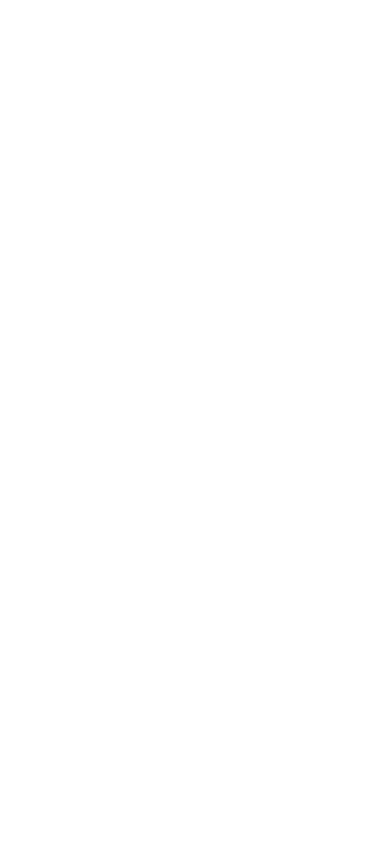
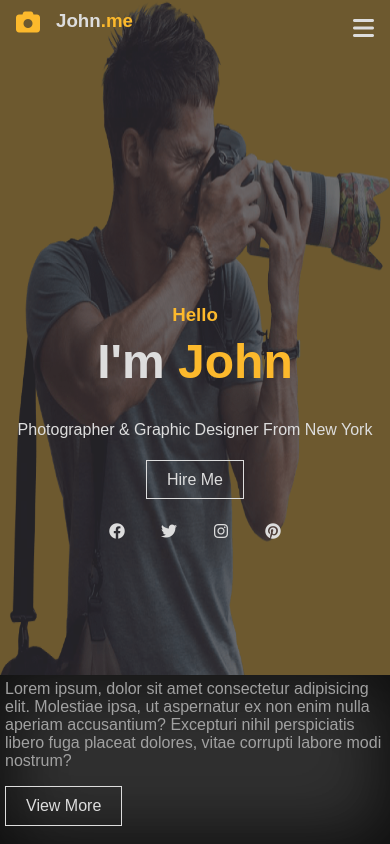
Before and after one commit to OmarMoMostafa/photographer-portfolio, a website: page dist/index.html in a window 390 px wide. Drawn offline with Linux system fonts and the light colour scheme.

Commit message:
home responsive

```diff
--- /dev/null
+++ b/SCSS/helpers/_common-styles.scss
@@ -0,0 +1,31 @@
+* {
+    margin: 0;
+    padding: 0;
+    box-sizing: border-box;
+    font-family: sans-serif, Tahoma, Geneva, Verdana;
+}
+
+a {
+    color: $white;
+    text-decoration: none;
+
+    &:hover {
+        background-color: $secondary-color;
+        color: $primary;
+        border: 0;
+    }
+
+    &.active {
+        background-color: $secondary-color;
+        color: $primary;
+    }
+}
+
+a.btn {
+    border: 1px solid $white;
+    padding: 10px 20px;
+}
+
+ul {
+    list-style: none;
+}
--- a/SCSS/helpers/_variables.scss
+++ b/SCSS/helpers/_variables.scss
@@ -0,0 +1,5 @@
+$primary-dark: #282828;
+$primary: #313131;
+$secondary-color: #fcb92c;
+$white: #dddddd;
+$grey: #a1a1a1;
--- /dev/null
+++ b/SCSS/pages/_home.scss
@@ -0,0 +1,187 @@
+.page-wrapper {
+    display: flex;
+    height: 100vh;
+
+    .bars-btn {
+        display: none;
+        z-index: 5;
+        position: absolute;
+        right: 1rem;
+        top: 1rem;
+        font-size: 1.5rem;
+        cursor: pointer;
+    }
+
+    @media (max-width: 767px) {
+        .bars-btn {
+            display: block;
+            color: $white;
+        }
+    }
+
+}
+
+// Showcase styles
+.showcase {
+    background-color: $primary-dark;
+    color: $white;
+    width: 30%;
+    height: 100%;
+    display: flex;
+    flex-direction: column;
+    padding: 1rem;
+    justify-content: space-between;
+
+    .logo {
+        display: flex;
+        i {
+            color: $secondary-color;
+            margin-right: 1rem;
+            font-size: 1.5rem;
+        }
+        h3 {
+            span {
+                color: $secondary-color;
+            }
+        }
+    }
+
+    .brief {
+        align-self: center;
+        h3 {
+            margin-bottom: .5rem;
+            color: $secondary-color;
+        }
+        h1 {
+            margin-bottom: 2rem;
+            font-size: 3rem;
+            span {
+                color: $secondary-color;
+            }
+        }
+        p {
+            width: 70%;
+            margin-bottom: 2rem;
+        }
+    }
+
+    .social-links {
+        display: flex;
+        justify-content: center;
+        a {
+            margin: 0 1rem;
+            width: 20px;
+            height: 20px;
+            border-radius: 6px;
+            display: flex;
+            align-items: center;
+            justify-content: center;
+        }
+    }
+
+    @media (max-width: 767px) {
+        & {
+            position: absolute;
+            width: 100%;
+            background-color: rgba($color: $primary, $alpha: 0.7);
+            justify-content: center;
+            z-index: 1;
+        }
+
+        .logo {
+            position: absolute;
+            top: 10px;
+            left: 1rem;
+        }
+
+        .brief {
+            text-align: center;
+            p {
+                width: 100%;
+            }
+        }
+
+        .social-links {
+            margin-top: 2rem;
+        }
+    }
+}
+
+
+// photo styles
+.photo {
+    width: 70%;
+    height: 100%;
+    .image {
+        max-width: 100%;
+        height: 80%;
+        display: flex;
+        justify-content: center;
+        background-color: $secondary-color;
+        img {
+            max-width: 100%;
+            height: 100%;
+        }
+    }
+
+    .details {
+        padding: 5px;
+        background-color: $primary;
+        color: $white;
+        height: 20%;
+        box-shadow: 10px 10px 70px  rgba($color: #000000, $alpha: 0.5) inset, -10px -10px 70px  rgba($color: #000000, $alpha: 0.5) inset;
+
+        p {
+            color: $grey;
+        }
+
+        a {
+            display: inline-block;
+            margin-top: 1rem;
+        }
+    }
+
+    @media (max-width: 767px) {
+        & {
+            width: 100%;
+        }
+
+        .details {
+            position: absolute;
+            z-index: 5;
+        }
+    }
+
+}
+
+// nav style
+nav {
+    background-color: $primary-dark;
+    height: 100%;
+    display: flex;
+    align-items: center;
+    ul {
+        display: flex;
+        flex-direction: column;
+
+        li {
+            transform: rotateZ(90deg);
+            margin-bottom: 3rem;
+            height: 4rem;
+
+            a{
+                display: flex;
+                align-items: center;
+                justify-content: center;
+                width: 100%;
+                height: 100%;
+            }
+        }
+    }
+
+    @media (max-width: 767px) {
+        & {
+            display: none;
+        }
+    }
+}
--- a/SCSS/styles.scss
+++ b/SCSS/styles.scss
@@ -1 +1,2 @@
-@import 'helpers/variables', 'helpers/common-classes';
+@import 'helpers/variables', 'helpers/common-styles';
+@import 'pages/home';
```
Also changed, not shown: SCSS/helpers/_common-classes.scss (deleted), dist/css/styles.css, dist/images/personal.png (added), dist/images/pp.jpg (added), dist/index.html, 1 other file.
